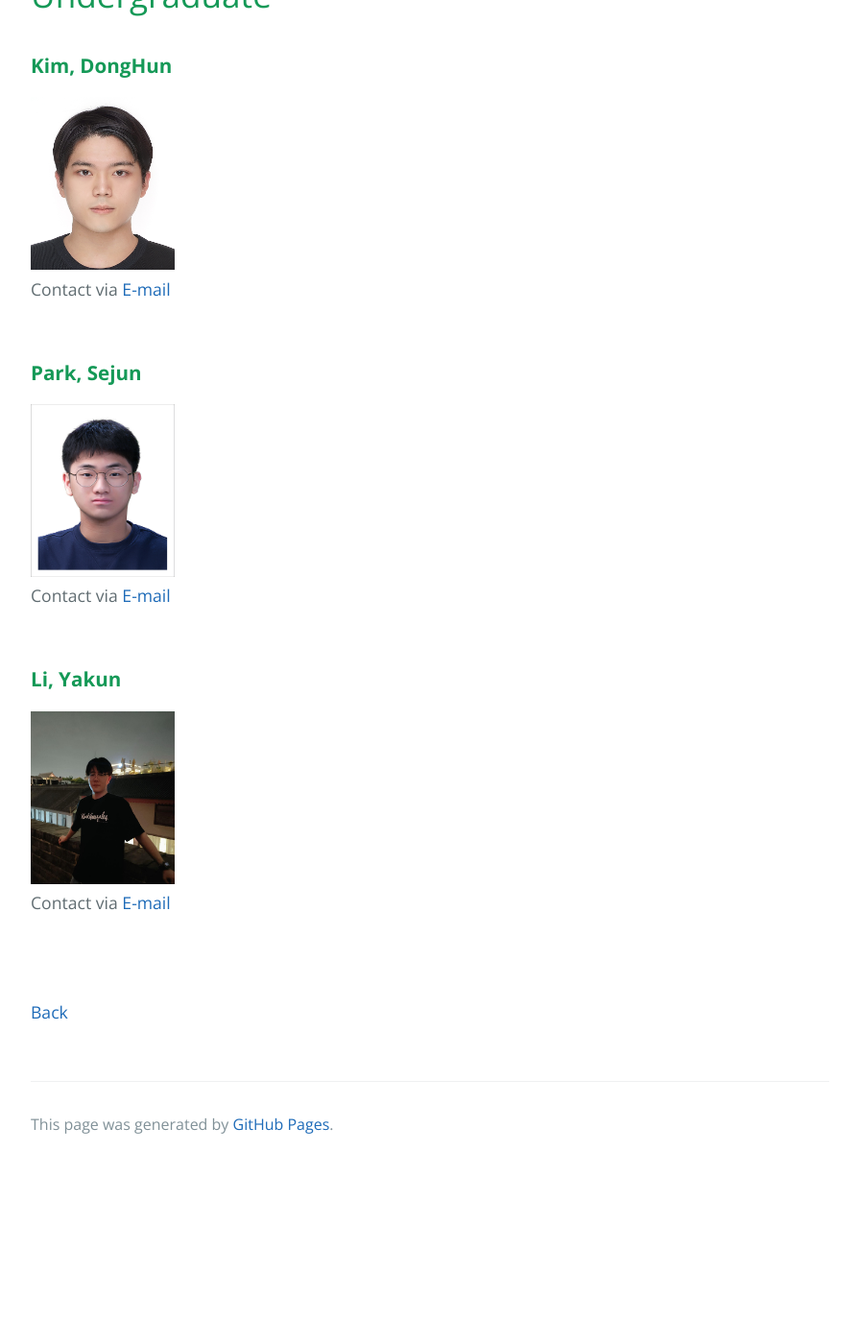
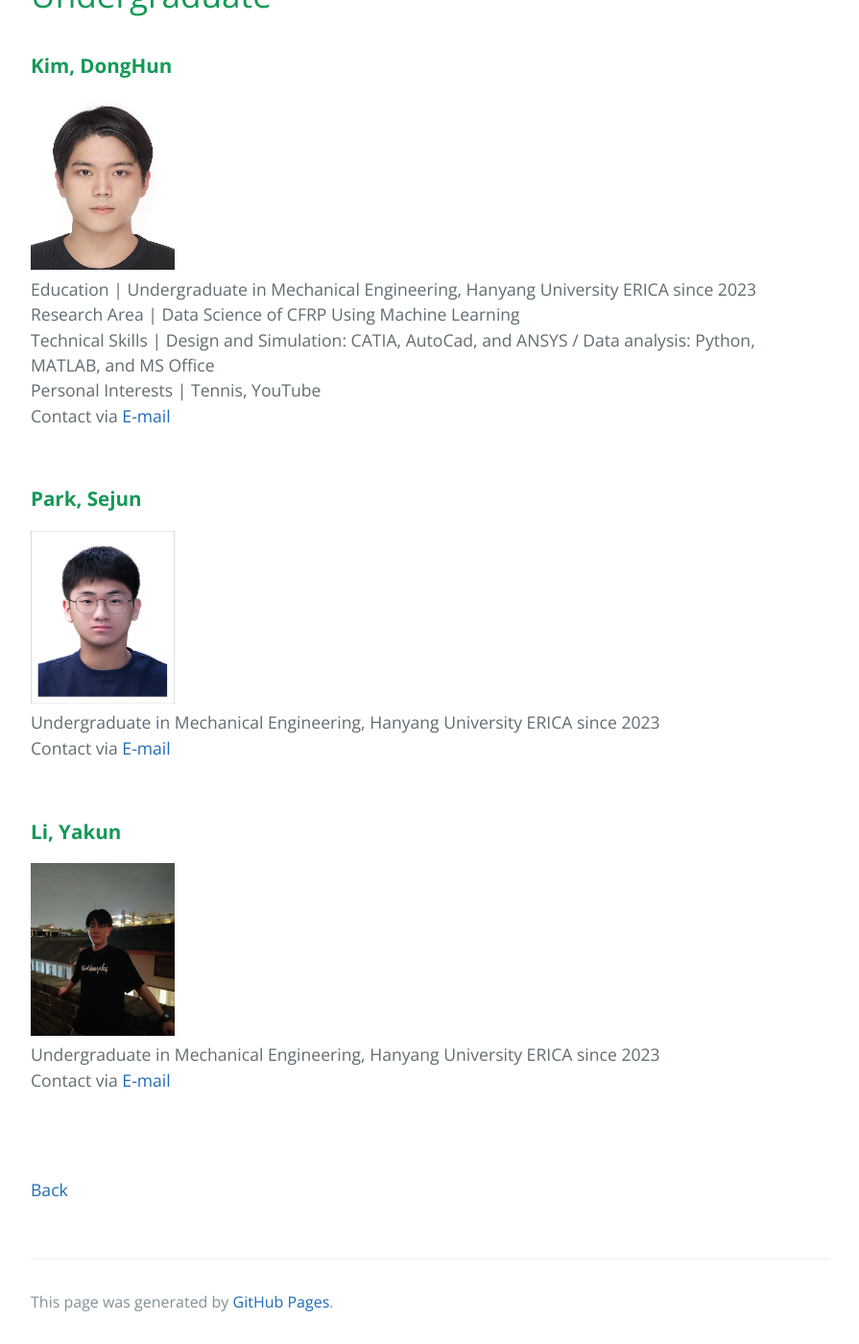
Before and after one commit to rhd1213/rhd1213.github.io, a Jekyll site: the page built from Members.md, in a window 1280 px wide and 1400 px high, scrolled down 715 px. Shown: the whole window at 96% size, without its empty margins (192-1087 px from the left). Built offline with Jekyll 4.4.1, drawn with Linux system fonts in a browser that asks for light colours; our own code applies the rules of GitHub Pages for plain Markdown files; before the commit the page ends 1930 px from its top, so only the background shows below that.

Commit message:
Update Members.md

```diff
--- a/Members.md
+++ b/Members.md
@@ -14,14 +14,20 @@
 
 ### **Kim, DongHun**
 <img src="assets/css/홈페이지사진_김동훈.jpg" alt="Passport" width="150" height="180" > <br>
+Education | Undergraduate in Mechanical Engineering, Hanyang University ERICA since 2023 <br>
+Research Area | Data Science of CFRP Using Machine Learning <br>
+Technical Skills | Design and Simulation: CATIA, AutoCad, and ANSYS / Data analysis: Python, MATLAB, and MS Office <br>
+Personal Interests | Tennis, YouTube <br>
 Contact via <a href="mailto:gazicola@hanyang.ac.kr"> E-mail</a> <br>
 <br>
 ### **Park, Sejun**
 <img src="assets/css/홈페이지사진_박세준.jpg" alt="Passport" width="150" height="180" > <br>
+Undergraduate in Mechanical Engineering, Hanyang University ERICA since 2023 <br>
 Contact via <a href="mailto:ddl07113@hanyang.ac.kr"> E-mail</a> <br>
 <br>
 ### **Li, Yakun**
 <img src="assets/css/홈페이지사진_이아곤.jpg" alt="Passport" width="150" height="180" > <br>
+Undergraduate in Mechanical Engineering, Hanyang University ERICA since 2023 <br>
 Contact via <a href="mailto:liyakun15@hanyang.ac.kr"> E-mail</a> <br>
 <br>
 
```
